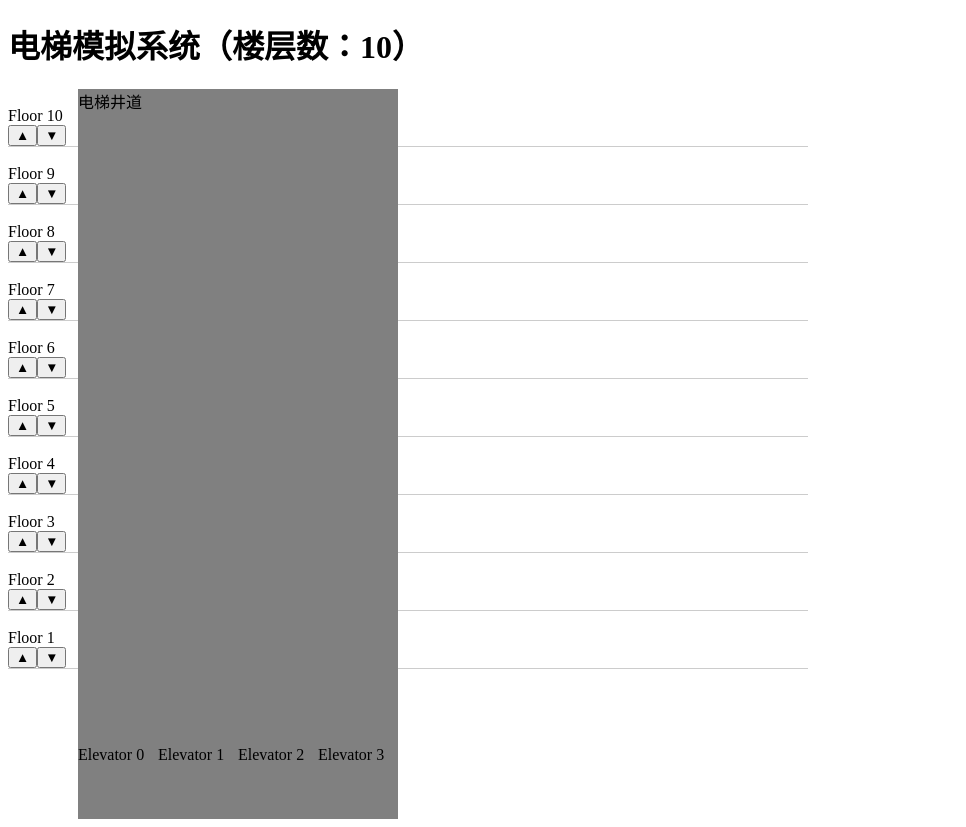
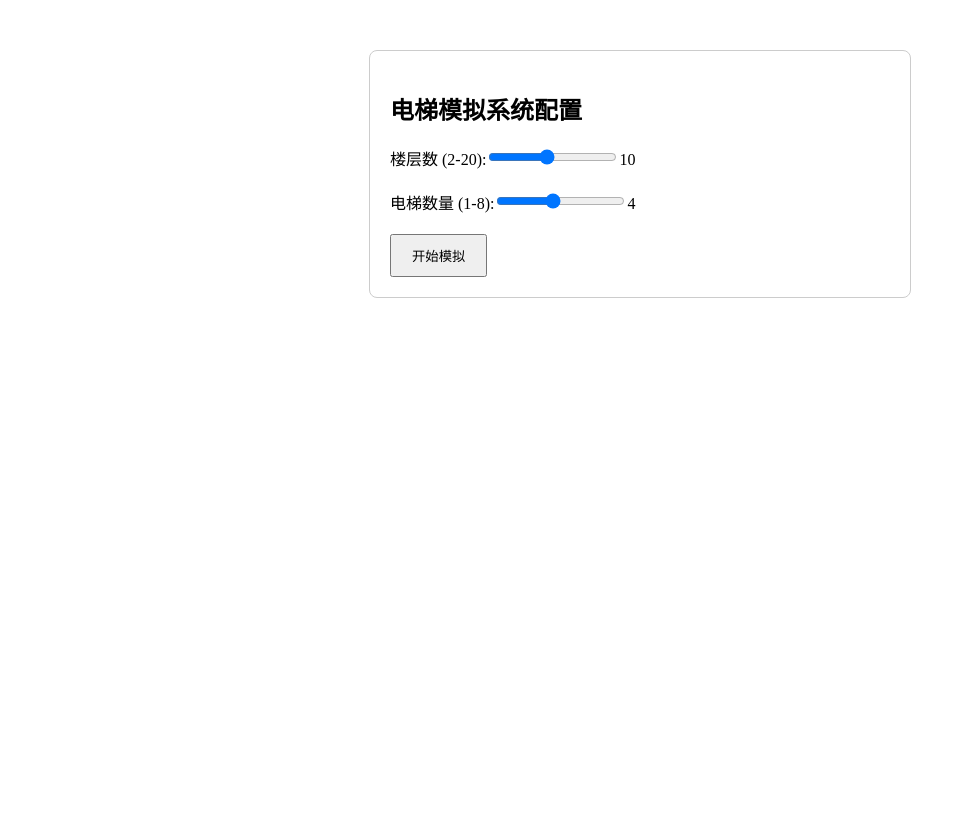
Before and after one commit to gfjdh/elevator-simulator, a React (Vite) app: page / in a window 1280 px wide. Shown: the whole page, without its empty margins (0-966 px from the left). After the commit the page ends 800 px from the top, so only its background shows below. Built offline with nearby package versions, Linux system fonts and the light colour scheme.

Commit message:
添加启动界面并实现电梯配置初始化功能

```diff
--- a/src/App.tsx
+++ b/src/App.tsx
@@ -3,9 +3,10 @@ import { useEffect } from 'react'
 import { useStore } from './stores/useStore'
 import { Scheduler } from './core/scheduler'
 import Building from './components/Building'
+import StartScreen from './components/StartScreen' // 确保引入StartScreen
 
 function App() {
-  const { config, requests, processMovement } = useStore()
+  const { initialized, config, requests, processMovement } = useStore()
   const scheduler = new Scheduler(useStore.getState().elevators)
 
   // 处理请求队列
@@ -31,6 +32,8 @@ function App() {
     return () => clearInterval(interval)
   }, [])
 
+  if (!initialized) return <StartScreen />
+
   return (
     <div className="app">
       <h1>电梯模拟系统（楼层数：{config.floors}）</h1>
--- a/src/components/Building.tsx
+++ b/src/components/Building.tsx
@@ -21,10 +21,10 @@ const Building = () => {
       <div className="elevator-shafts" style={{
         width: config.elevators * 80, // 根据电梯数量计算宽度
         position: 'absolute',
-        top: 0,
+        top: 20,
         left: 70,
       }}>
-        <div style={{ width: config.elevators * 80, height: `${config.floors * config.floorHeight}px`, background: 'gray' }}>电梯井道</div>
+        <div style={{ width: config.elevators * 80, height: `${config.floors * config.floorHeight}px`, background: 'gray' }}></div>
         {elevators.map(elev => (<Elevator key={elev.id} data={elev} />))}
       </div>
     </div>
--- /dev/null
+++ b/src/components/StartScreen.tsx
@@ -0,0 +1,54 @@
+import { useState } from 'react'
+import { useStore } from '../stores/useStore'
+
+const StartScreen = () => {
+  const [floors, setFloors] = useState(10)
+  const [elevators, setElevators] = useState(4)
+  const initialize = useStore(state => state.initializeConfig)
+
+  return (
+    <div className="start-screen" style={{
+      maxWidth: '500px',
+      margin: '50px auto',
+      padding: '20px',
+      border: '1px solid #ccc',
+      borderRadius: '8px'
+    }}>
+      <h2>电梯模拟系统配置</h2>
+      <div style={{ margin: '20px 0' }}>
+        <label>
+          楼层数 (2-20):
+          <input
+            type="range"
+            min="2"
+            max="20"
+            value={floors}
+            onChange={e => setFloors(Number(e.target.value))}
+          />
+          {floors}
+        </label>
+      </div>
+      <div style={{ margin: '20px 0' }}>
+        <label>
+          电梯数量 (1-8):
+          <input
+            type="range"
+            min="1"
+            max="8"
+            value={elevators}
+            onChange={e => setElevators(Number(e.target.value))}
+          />
+          {elevators}
+        </label>
+      </div>
+      <button
+        onClick={() => initialize(floors, elevators)}
+        style={{ padding: '10px 20px' }}
+      >
+        开始模拟
+      </button>
+    </div>
+  )
+}
+
+export default StartScreen
--- a/src/index.css
+++ b/src/index.css
@@ -4,6 +4,19 @@
   box-sizing: border-box;
   margin: 0;
   padding: 0;
+}
+
+/* 开始界面样式 */
+.start-screen {
+  text-align: center;
+}
+.start-screen label {
+  display: block;
+  margin: 15px 0;
+}
+.start-screen input[type="range"] {
+  width: 200px;
+  margin: 0 10px;
 }
 
 .app {
--- a/src/main.tsx
+++ b/src/main.tsx
@@ -2,15 +2,6 @@
 import React from 'react'
 import ReactDOM from 'react-dom/client'
 import App from './App'
-import { useStore } from './stores/useStore'
-
-// 初始化电梯状态
-useStore.getState().config = {
-  floors: 10,
-  elevators: 4,
-  floorHeight: 73, // px
-  movementSpeed: 0.5
-}
 
 ReactDOM.createRoot(document.getElementById('root')!).render(
   <React.StrictMode>
--- a/src/stores/useStore.ts
+++ b/src/stores/useStore.ts
@@ -6,13 +6,15 @@ interface StoreState {
   elevators: ElevatorState[]
   requests: ElevatorRequest[]
   config: BuildingConfig
+  initialized: boolean
+  initializeConfig: (floors: number, elevators: number) => void
   addRequest: (request: ElevatorRequest) => void
   updateElevator: (id: number, update: Partial<ElevatorState>) => void
   processMovement: () => void
 }
 
 export const useStore = create<StoreState>((set, get) => ({
-  elevators: Array.from({ length: 4 }, (_, i) => ({
+  elevators: Array.from({ length: 8 }, (_, i) => ({
     id: i,
     currentFloor: 0,
     targetFloors: [],
@@ -21,12 +23,12 @@ export const useStore = create<StoreState>((set, get) => ({
   })),
   requests: [],
   config: {
-    floors: 10,
-    elevators: 4,
-    floorHeight: 80, // px
-    movementSpeed: 0.5
+    floors: 0,
+    elevators: 0,
+    floorHeight: 0, // px
+    movementSpeed: 0
   },
-
+  initialized: false,
   addRequest: (request) =>
     set(state => ({ requests: [...state.requests, request] })),
 
@@ -68,5 +70,21 @@ export const useStore = create<StoreState>((set, get) => ({
         }
       }
     })
-  }
+  },
+  initializeConfig: (floors, elevators) => set({
+    config: {
+      floors,
+      elevators,
+      floorHeight: 73, // px
+      movementSpeed: 0.5
+    },
+    elevators: Array.from({ length: elevators }, (_, i) => ({
+      id: i,
+      currentFloor: 0,
+      targetFloors: [],
+      status: 'idle',
+      direction: 'none'
+    })),
+    initialized: true
+  }),
 }))
```
